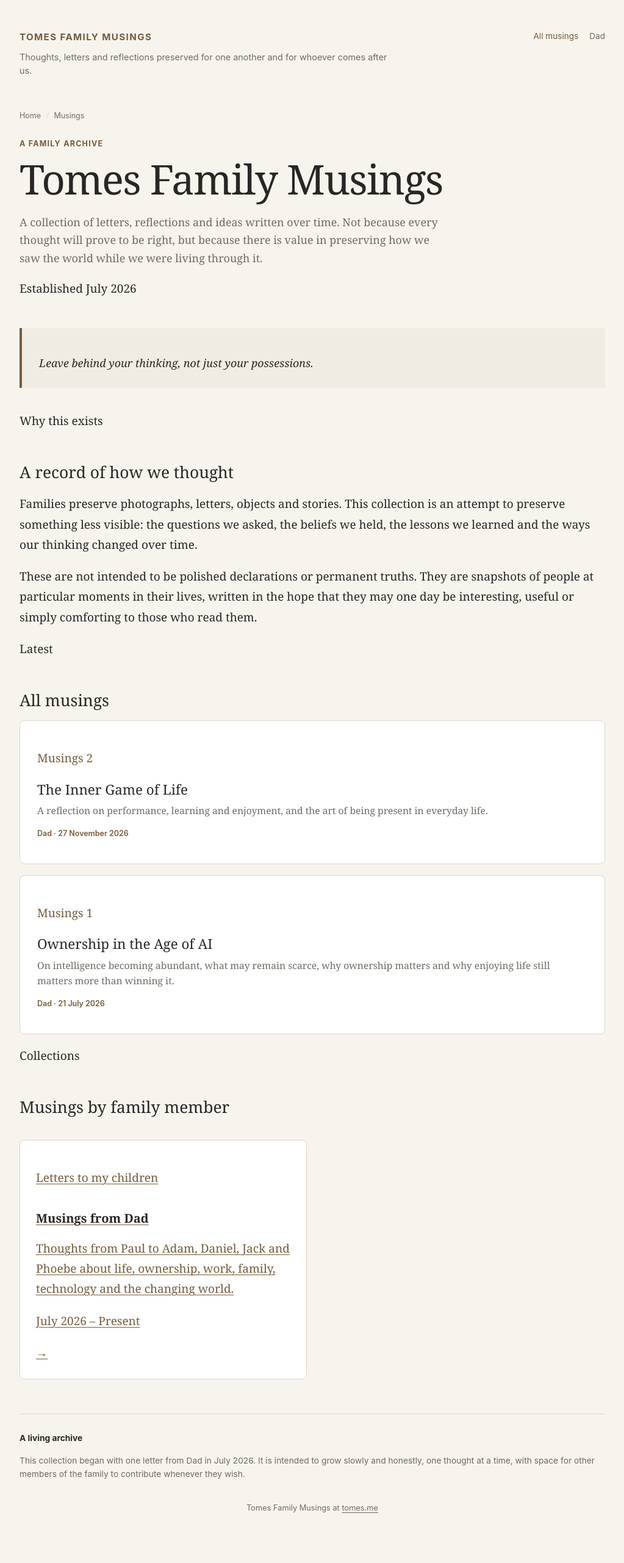
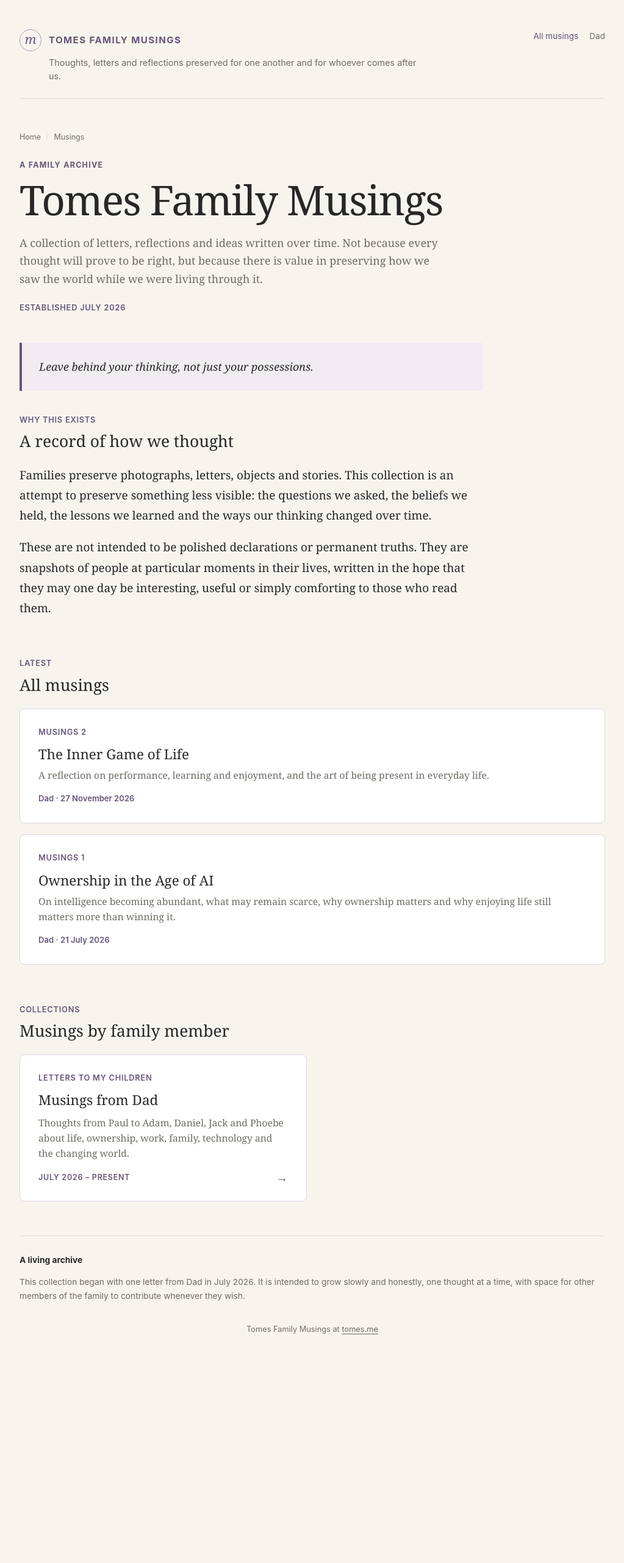
Before and after one commit to paultomes/tomes.me, a Jekyll site: the page built from musings/index.html, in a window 1280 px wide. Shown: the whole page at 61% size, without its empty margins (128-1151 px from the left). Built offline with Jekyll 4.4.1, drawn with Linux system fonts in a browser that asks for light colours; after the commit the page ends 2271 px from its top, so only the background shows below that.

Commit message:
Refine Musings styling and identity

```diff
--- a/_includes/musings-header.html
+++ b/_includes/musings-header.html
@@ -1,7 +1,7 @@
 <header class="site-header">
   <div class="site-header-inner">
     <div>
-      <p class="site-title"><a href="/musings/">Tomes Family Musings</a></p>
+      <p class="site-title"><a href="/musings/"><span class="site-mark" aria-hidden="true"><span>m</span></span>Tomes Family Musings</a></p>
       <p class="site-description">Thoughts, letters and reflections preserved for one another and for whoever comes after us.</p>
     </div>
     <nav aria-label="Musings navigation">
--- a/assets/css/musings.css
+++ b/assets/css/musings.css
@@ -317,6 +317,10 @@ font-size: 1.12rem;
 font-style: italic;
 }
 
+blockquote p:first-child {
+margin-top: 0;
+}
+
 blockquote p:last-child {
 margin-bottom: 0;
 }
@@ -378,6 +382,10 @@ Editorial callouts
 
 .callout-body p:last-child {
     margin-bottom: 0;
+}
+
+.callout-body p:first-child {
+    margin-top: 0;
 }
 
 /* ---------------------------------------------------------
@@ -512,7 +520,7 @@ Author profiles
 
 .author-profile {
 display: grid;
-grid-template-columns: auto 1fr;
+grid-template-columns: 1fr;
 gap: 28px;
 align-items: start;
 margin: 0 0 48px;
@@ -666,6 +674,204 @@ font-size: 0.84rem;
 }
 
 /* ---------------------------------------------------------
+Musings identity and editorial hierarchy
+--------------------------------------------------------- */
+
+:root {
+--accent: #675578;
+--accent-hover: #493b5a;
+--border: #ded8df;
+--quote-background: #f0ecf2;
+--callout-background: #f2eef3;
+--shadow-soft: 0 12px 32px rgba(47, 38, 55, 0.07);
+}
+
+.site-header {
+padding-bottom: 24px;
+border-bottom: 1px solid var(--border);
+}
+
+.site-header-inner > div {
+min-width: 0;
+}
+
+.site-header-inner nav {
+flex-shrink: 0;
+}
+
+.site-title a {
+display: inline-flex;
+align-items: center;
+gap: 12px;
+}
+
+.site-mark {
+display: grid;
+place-items: center;
+width: 36px;
+height: 36px;
+flex: 0 0 36px;
+border: 1.5px solid #a999b8;
+border-radius: 50%;
+color: var(--accent);
+font-family: var(--serif);
+font-size: 1.3rem;
+font-style: italic;
+font-weight: 400;
+letter-spacing: 0;
+line-height: 1;
+text-transform: none;
+}
+
+.site-mark span {
+transform: translateY(-2px);
+}
+
+.site-description {
+margin-left: 48px;
+}
+
+.archive-meta,
+.section-kicker,
+.musing-number,
+.author-card-label,
+.author-card-meta {
+color: var(--accent);
+font-family: var(--sans);
+font-size: 0.8rem;
+font-weight: 600;
+letter-spacing: 0.06em;
+line-height: 1.5;
+text-transform: uppercase;
+}
+
+.archive-meta {
+margin: 22px 0 0;
+}
+
+.collection-quote {
+max-width: 760px;
+}
+
+.section-heading h2 {
+margin: 8px 0 22px;
+}
+
+.section-kicker {
+margin: 0;
+}
+
+.prose {
+max-width: 760px;
+}
+
+.recent-musings,
+.authors-section {
+margin-top: 64px;
+}
+
+.musing-number {
+margin: 0 0 12px;
+}
+
+.article-subtitle {
+max-width: 650px;
+margin: 20px 0 0;
+color: var(--muted);
+font-size: 1.15rem;
+line-height: 1.55;
+}
+
+.article-header .article-meta {
+margin-bottom: 0;
+}
+
+.musing-card {
+padding: 28px 30px;
+}
+
+.musing-card:hover,
+.musing-card:focus {
+border-color: #a999b8;
+}
+
+.musing-card-meta {
+margin: 0;
+font-size: 0.82rem;
+}
+
+.author-grid {
+margin-top: 0;
+}
+
+.author-card {
+padding: 0;
+}
+
+.author-card:focus-within {
+border-color: var(--accent);
+}
+
+.author-card-link {
+position: relative;
+display: flex;
+align-items: flex-end;
+justify-content: space-between;
+gap: 20px;
+height: 100%;
+padding: 28px 30px;
+color: var(--text);
+text-decoration: none;
+}
+
+.author-card-link:hover,
+.author-card-link:focus {
+color: var(--text);
+}
+
+.author-card-label {
+margin: 0 0 12px;
+}
+
+.author-card-title {
+margin: 0 0 10px;
+font-size: 1.4rem;
+font-weight: 500;
+line-height: 1.3;
+}
+
+.author-card-description {
+margin: 0 0 18px;
+color: var(--muted);
+font-size: 0.98rem;
+line-height: 1.6;
+}
+
+.author-card-meta {
+margin: 0;
+padding-right: 32px;
+font-size: 0.78rem;
+}
+
+.author-card-arrow {
+position: absolute;
+right: 30px;
+bottom: 28px;
+color: var(--accent);
+font-size: 1.25rem;
+line-height: 1;
+}
+
+.author-description + .author-description {
+margin-top: 14px;
+}
+
+@media (prefers-reduced-motion: reduce) {
+html { scroll-behavior: auto; }
+.musing-card { transition: none; }
+}
+
+/* ---------------------------------------------------------
 Empty states
 --------------------------------------------------------- */
 
@@ -772,9 +978,18 @@ body {
 font-size: 17px;
 }
 
+.site-title {
+font-size: 0.8rem;
+line-height: 1.3;
+}
+
+.site-description {
+margin-left: 0;
+}
+
 .page,
 .page-wide {
-width: min(calc(100% - 20px), var(--archive-width));
+width: min(calc(100% - 32px), var(--archive-width));
 padding-top: 24px;
 }
 
@@ -836,6 +1051,20 @@ height: 80px;
 .musing-card {
 padding: 22px;
 }
+
+.author-card-link {
+padding: 22px;
+}
+
+.author-card-arrow {
+right: 22px;
+bottom: 22px;
+}
+
+.recent-musings,
+.authors-section {
+margin-top: 48px;
+}
 }
 
 /* ---------------------------------------------------------
--- a/index.html
+++ b/index.html
@@ -23,6 +23,7 @@
     .prompt{margin:0;color:var(--quiet);font-size:.85rem;letter-spacing:.035em;text-align:center}.prompt strong{color:#dde1e8;font-weight:500}.panel{width:min(100%,560px);display:grid;grid-template-rows:0fr;opacity:0;transform:translateY(-10px);transition:grid-template-rows .6s var(--ease),opacity .35s var(--ease),transform .6s var(--ease)}.panel-inner{overflow:hidden}.panel-content{padding:5px 0 0}.is-open .panel{grid-template-rows:1fr;opacity:1;transform:translateY(0)}.is-open .stage{transform:translateY(-3vh)}.is-open .orb::before{transform:rotate(66deg) scale(.76)}.is-open .orb span{opacity:0}
     .menu{padding:12px;border:1px solid var(--line);border-radius:26px;background:var(--panel);box-shadow:0 24px 70px rgba(0,0,0,.34);backdrop-filter:blur(24px)}.primary{display:grid;grid-template-columns:1fr 1fr;gap:6px}.destination{min-height:108px;padding:15px;border-radius:18px;color:inherit;text-decoration:none;border:1px solid transparent;display:grid;align-content:space-between;transition:background .2s,border-color .2s,transform .2s}.destination:hover,.destination:focus-visible{background:rgba(255,255,255,.08);border-color:rgba(255,255,255,.15);transform:translateY(-2px);outline:none}.destination small{font-size:.65rem;text-transform:uppercase;letter-spacing:.14em;color:#969dab}.emblem{width:34px;height:34px;display:grid;place-items:center;color:#d9bd7d}.mic{color:#ff78aa}.ski{color:#bfe1ff}.musing{color:#c6b7ff;font-family:Georgia,serif;font-size:1.55rem;font-style:italic}.line{height:1px;background:var(--line);margin:12px 4px}.quiet-links{display:flex;gap:4px;justify-content:center}.quiet-links a{padding:9px 14px;border-radius:999px;color:#b8bfca;text-decoration:none;font-size:.79rem}.quiet-links a:hover,.quiet-links a:focus-visible{background:rgba(255,255,255,.08);outline:none}.close{display:block;margin:5px 0 0 auto;background:none;border:0;color:#8d94a2;padding:7px;cursor:pointer;font:inherit;font-size:.72rem}.close:hover,.close:focus-visible{color:#fff;outline:1px solid rgba(255,255,255,.3);border-radius:8px}
     @keyframes drift{to{transform:translate(6%,4%) scale(1.1)}}@media(max-width:440px){.wordmark{left:22px}.primary{gap:3px}.destination{min-height:96px;padding:13px}.stage{gap:18px}.is-open .stage{transform:translateY(-2vh)}}@media(prefers-reduced-motion:reduce){*,*::before,*::after{animation:none!important;transition-duration:.01ms!important;scroll-behavior:auto!important}}
+    .musing{border:1.5px solid #a999b8;border-radius:50%;font-size:1.3rem;line-height:1}.musing span{transform:translateY(-2px)}
   </style>
 </head>
 <body>
@@ -34,7 +35,7 @@
       <div class="panel" id="navigation" aria-hidden="true" inert>
         <div class="panel-inner"><div class="panel-content"><nav class="menu" aria-label="Tomes destinations">
           <div class="primary">
-            <a class="destination" href="/musings/"><span class="emblem musing" aria-hidden="true">m</span><small>Musings</small></a>
+            <a class="destination" href="/musings/"><span class="emblem musing" aria-hidden="true"><span>m</span></span><small>Musings</small></a>
             <a class="destination" href="/snow/"><span class="emblem ski" aria-hidden="true"><svg viewBox="0 0 50 50" width="34" fill="none"><circle cx="25" cy="25" r="20" stroke="currentColor" stroke-width="1.5"/><path d="m7 34 13-20 9 13 5-8 10 15H7Z" stroke="currentColor" stroke-linecap="round" stroke-linejoin="round" stroke-width="1.8"/><path d="M25 18v18M18 24h14" stroke="#9bdcf1" stroke-linecap="round" stroke-width="1.7"/><circle cx="34" cy="11" r="3" fill="#f1ae65"/></svg></span><small>Ski trips</small></a>
             <a class="destination" href="https://karaoke.tomes.me/" target="_blank" rel="noopener"><span class="emblem mic" aria-hidden="true"><svg viewBox="0 0 64 64" width="34" fill="none"><defs><linearGradient id="karaoke-gradient" x1="10" x2="54" y1="8" y2="56"><stop stop-color="#ff9d2e"/><stop offset=".56" stop-color="#ff5b55"/><stop offset="1" stop-color="#ff47b7"/></linearGradient></defs><circle cx="32" cy="32" r="27" stroke="url(#karaoke-gradient)" stroke-width="2"/><path d="M22 17.5a10 10 0 0 1 20 0v15a10 10 0 0 1-20 0v-15ZM17 31.5c0 8.3 6.7 15 15 15s15-6.7 15-15M32 46.5V55M24 55h16" stroke="url(#karaoke-gradient)" stroke-linecap="round" stroke-width="2.5"/></svg></span><small>Tomes Karaoke</small></a>
             <a class="destination" href="https://christmas.tomes.me/" target="_blank" rel="noopener"><span class="emblem" aria-hidden="true"><svg viewBox="0 0 64 64" width="34" fill="none"><circle cx="32" cy="32" r="27" stroke="currentColor" stroke-width="2.5"/><path d="M19.4 23.4h25.2M32 23.4v25M20.5 22.5l3.5-4.8m1.5 4.8 3.1-5.1m2.6 5.1 2.4-5.1m2.6 5.1 2.4-5.1m2.6 5.1 3.1-4.8M20.5 24.3l3.5 4.8m1.5-4.8 3.1 5.1m2.6-5.1 2.4 5.1m2.6-5.1 2.4 5.1m2.6-5.1 3.1 4.8" stroke="currentColor" stroke-linecap="round" stroke-width="1.8"/><path d="m32 8.5 1.55 4.45L38 14.5l-4.45 1.55L32 20.5l-1.55-4.45L26 14.5l4.45-1.55L32 8.5Z" fill="currentColor"/></svg></span><small>Tomes Christmas</small></a>
--- a/musings/dad/2026/index.html
+++ b/musings/dad/2026/index.html
@@ -25,7 +25,7 @@ content="Musings written by Dad during 2026."
   <div class="site-header-inner">
     <div>
       <p class="site-title">
-        <a href="/musings/">Tomes Family Musings</a>
+        <a href="/musings/"><span class="site-mark" aria-hidden="true"><span>m</span></span>Tomes Family Musings</a>
       </p>
 
       <p class="site-description">
--- a/musings/index.html
+++ b/musings/index.html
@@ -25,6 +25,7 @@ content="A family collection of letters, reflections and ideas preserved over ti
         <div>
           <p class="site-title">
             <a href="/musings/" aria-current="page">
+              <span class="site-mark" aria-hidden="true"><span>m</span></span>
               Tomes Family Musings
             </a>
           </p>
```
Also changed, not shown: musings/dad/index.html (+1 -15 lines).
